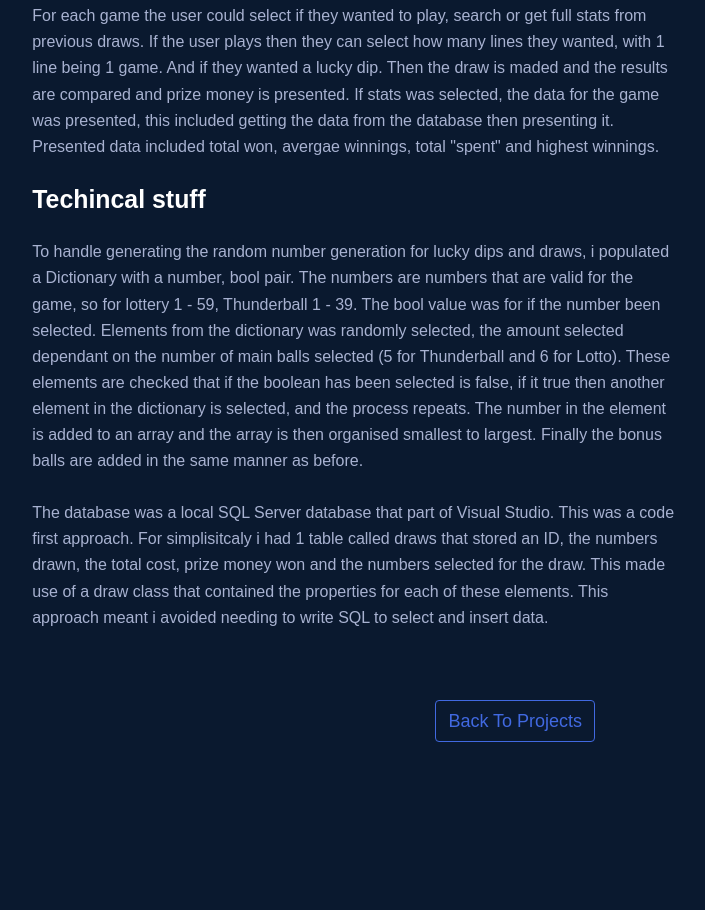
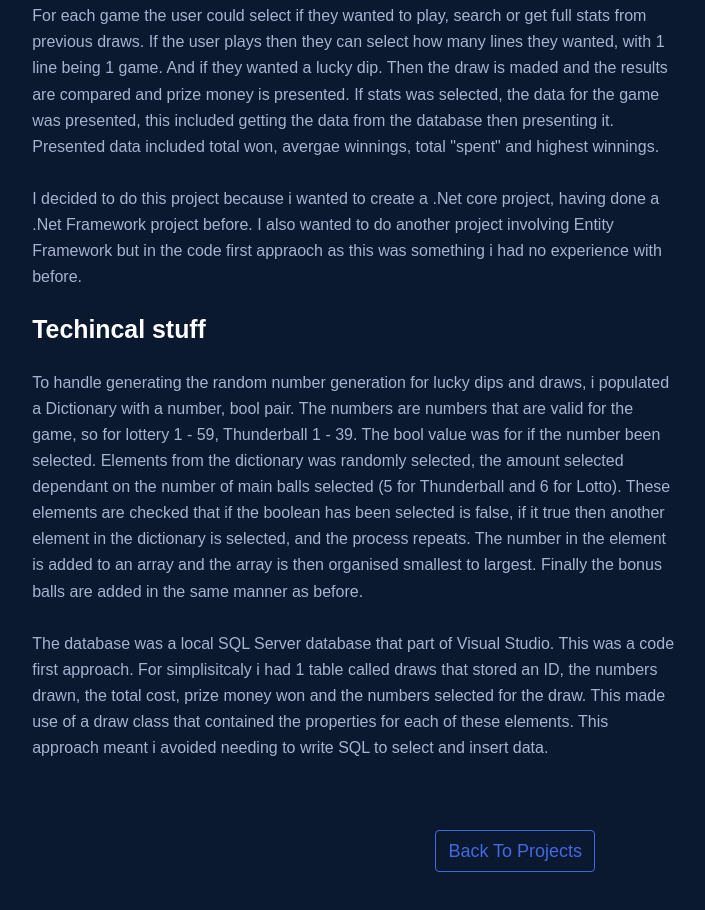
Before and after one commit to Chris0698/Chris0698.github.io, a Gatsby site: page /lottery in a window 1280 px wide. Shown: the part 798-1708 px from the top of the page, without its empty margins (147-852 px from the left). Before the commit the page ends 1582 px from the top, so only its background shows below. Built offline with nearby package versions, Linux system fonts and the light colour scheme; Gatsby itself is replaced by a stand-in of ours.

Commit message:
Added lottery project

```diff
--- a/src/pages/lottery.js
+++ b/src/pages/lottery.js
@@ -30,6 +30,10 @@ const Lottery = function() {
             Then the draw is maded and the results are compared and prize money is presented. If stats was selected, the data for the game was presented, this included
             getting the data from the database then presenting it. Presented data included total won, avergae winnings, total "spent" and highest winnings.
           </p>
+          <p>I decided to do this project because i wanted to create a .Net core project, having done a .Net Framework project before. I also wanted
+            to do another project involving Entity Framework but in the code first appraoch as this was something i had no experience with before.
+
+          </p>
           <h3>Techincal stuff</h3>
           <p>
             To handle generating the random number generation for lucky dips and draws, i populated a Dictionary with a number, bool pair.
```
